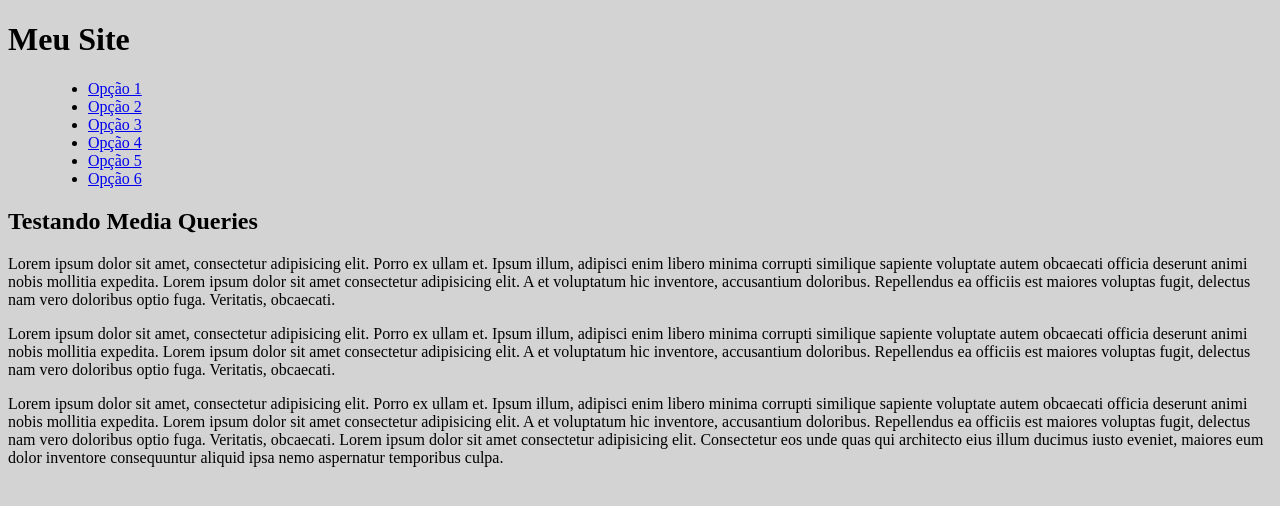
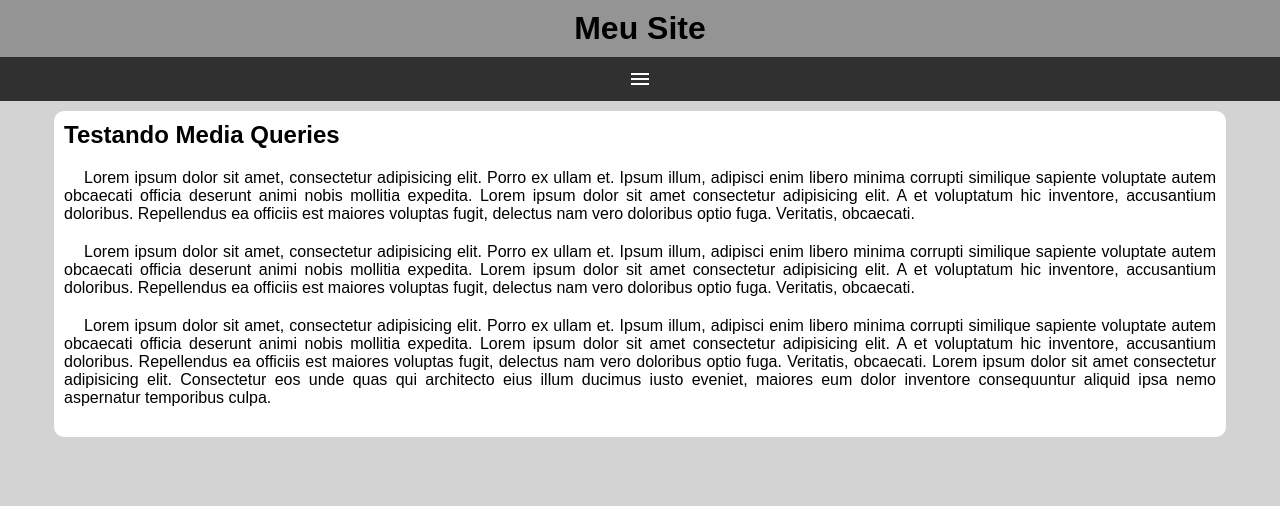
Before and after one commit to diogoluc30/html-css, a plain HTML site: page exercícios/ex026/mq005/index.html in a window 1280 px wide. Drawn offline with Linux system fonts and the light colour scheme.

Commit message:
exercício 26 005 mq

```diff
--- a/exercícios/ex026/mq005/estilos/style.css
+++ b/exercícios/ex026/mq005/estilos/style.css
@@ -1,5 +1,76 @@
 @charset "UTF-8";
+
+
+*{
+    font-family: Arial, Helvetica, sans-serif;
+
+    margin: 0px;
+    padding: 0px;
+}
 
 body, html {
     background-color: lightgrey;
 }
+
+header {
+    background-color: rgb(148, 148, 148);
+}
+
+header > h1 {
+    padding: 10px;
+    text-align: center;
+}
+
+span#burguer {
+    background-color: rgb(48, 48, 48);
+    display: block;
+    color: white;
+    text-align: center;
+    padding: 10px;
+    cursor: pointer;
+}
+
+span#burguer:hover {
+    background-color: white;
+    color: black;
+}
+
+menu {
+    display: none;
+}
+
+menu > ul {
+    list-style-type: none;
+}
+
+menu > ul > li > a {
+    display: block;
+    padding: 10px;
+    text-decoration: none;
+    background-color: rgb(87, 87, 87);
+    color: white;
+    border-top: 2px solid gray;
+}
+
+menu > ul > li > a:hover {
+    background-color: gray;
+}
+
+main {
+    width: 90vw;
+    background-color: white;
+    margin: auto;
+    margin-top: 10px;
+    padding: 10px;
+    border-radius: 10px;
+}
+
+article > h2 {
+    padding-bottom: 20px;
+}
+
+article > p {
+    text-align: justify;
+    margin-bottom: 20px;
+    text-indent: 20px;
+}
--- a/exercícios/ex026/mq005/index.html
+++ b/exercícios/ex026/mq005/index.html
@@ -4,12 +4,14 @@
     <meta charset="UTF-8">
     <meta name="viewport" content="width=device-width, initial-scale=1.0">
     <title>Media Query</title>
+    <link href="https://fonts.googleapis.com/icon?family=Material+Icons" rel="stylesheet">
     <link rel="stylesheet" href="estilos/style.css">
 </head>
 <body>
     <header>
         <h1>Meu Site</h1>
-        <menu>
+        <span id="burguer" class="material-icons" onclick="clickMenu()">menu</span>
+        <menu id="itens">
             <ul>
                 <li><a href="#">Opção 1</a></li>
                 <li><a href="#">Opção 2</a></li>
@@ -30,5 +32,14 @@
             <p>Lorem ipsum dolor sit amet, consectetur adipisicing elit. Porro ex ullam et. Ipsum illum, adipisci enim libero minima corrupti similique sapiente voluptate autem obcaecati officia deserunt animi nobis mollitia expedita. Lorem ipsum dolor sit amet consectetur adipisicing elit. A et voluptatum hic inventore, accusantium doloribus. Repellendus ea officiis est maiores voluptas fugit, delectus nam vero doloribus optio fuga. Veritatis, obcaecati. Lorem ipsum dolor sit amet consectetur adipisicing elit. Consectetur eos unde quas qui architecto eius illum ducimus iusto eveniet, maiores eum dolor inventore consequuntur aliquid ipsa nemo aspernatur temporibus culpa.</p>
         </article>
     </main>
+    <script>
+        function clickMenu() {
+            if (itens.style.display == 'block') {
+                itens.style.display = 'none'
+            } else {
+                itens.style.display = 'block'
+            }
+        }
+    </script>
 </body>
 </html>
```
